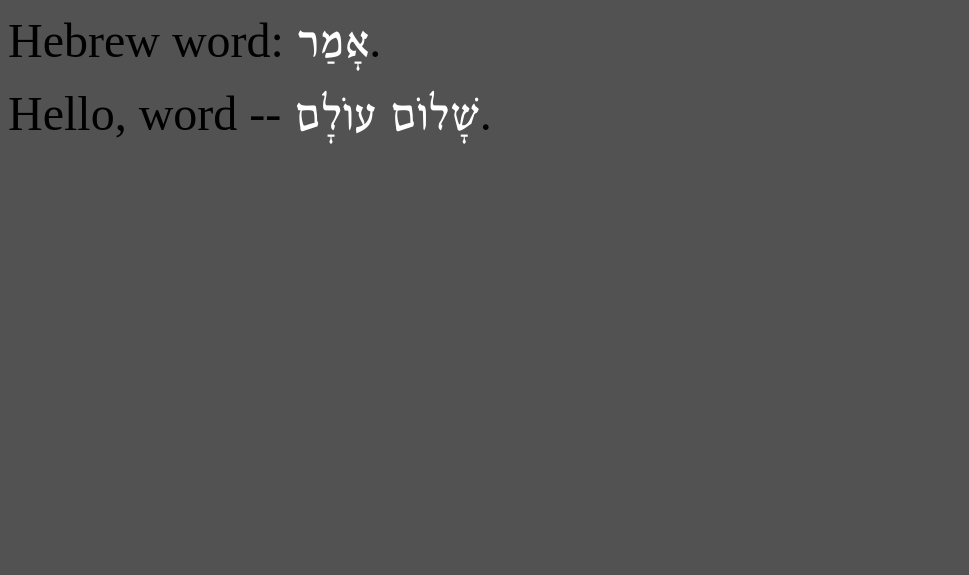
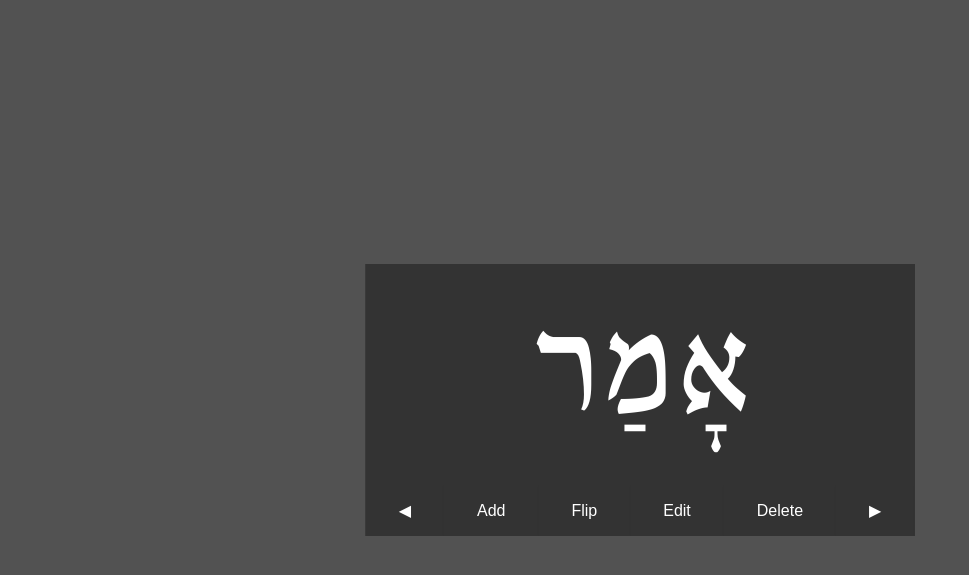
Before and after one commit to dmely/limud, a Flask app: page /render/ in a window 1280 px wide. Shown: the top 575 px of the page, without its empty margins (0-969 px from the left). Run offline with Flask 2, Linux system fonts and the light colour scheme.

Commit message:
Refactor.

```diff
--- a/limud/__init__.py
+++ b/limud/__init__.py
@@ -1 +1,18 @@
-from .app import create_app
+from flask import Flask
+from .routes import flashcard
+from .routes import welcome
+
+
+def create_app():
+    app = Flask(
+        __name__,
+        static_url_path="",
+        static_folder="static",
+        template_folder="templates",
+        instance_relative_config=False)
+
+    app.config.from_object("config.Config")
+    app.register_blueprint(flashcard)
+    app.register_blueprint(welcome)
+
+    return app
--- a/limud/app.py
+++ /dev/null
@@ -1,54 +0,0 @@
-import os
-import pathlib
-
-from flask import Flask
-from flask import render_template
-
-from limud.words import Word
-
-# Where all the vocabulary is stored using SQLite
-DB_PATH = pathlib.Path(__file__).parent / "vocabulary.sqlite"
-
-# Application templates
-TEMPLATE_ROOT = pathlib.Path(__file__).parent / "templates"
-FLASHCARD_HTML = TEMPLATE_ROOT / "flashcard.html"
-
-
-def create_app(test_config=None):
-    app = Flask(
-        __name__,
-        instance_relative_config=True,
-        static_url_path="",
-        static_folder="static",
-        template_folder="templates")
-
-    app.config.from_mapping(
-        SECRET_KEY="dev",
-        DATABASE=DB_PATH)
-
-    if test_config is None:
-        app.config.from_pyfile("config.py", silent=True)
-    else:
-        app.config.from_mapping(test_config)
-
-    # Ensure the instance folder exists
-    try:
-        os.makedirs(app.instance_path)
-    except OSError:
-        pass
-
-    # A simple page that says hello
-    @app.route("/")
-    def root():
-        return render_template("flashcard.html")
-
-    @app.route("/render/")
-    @app.route("/render/<word>")
-    def render(word=None):
-        if word is None:
-            text = b'\xd7\x90\xd6\xb8\xd7\x9e\xd6\xb7\xd7\xa8'
-            word = text.decode("utf-8")
-        return render_template("flashcard.html", word=word)
-        # Word(text=text, description="word").render()
-
-    return app
--- /dev/null
+++ b/limud/routes.py
@@ -0,0 +1,31 @@
+from flask import current_app as app
+from flask import render_template
+from flask import Blueprint
+
+from limud.words import Word
+
+
+welcome = Blueprint(
+    "welcome", __name__,
+    template_folder="templates",
+    static_folder="static"
+)
+
+flashcard = Blueprint(
+    "flashcard", __name__,
+    template_folder="templates",
+    static_folder="static"
+)
+
+@welcome.route("/")
+def root():
+    return render_template("welcome.html")
+
+@flashcard.route("/render/")
+@flashcard.route("/render/<word>")
+def render(word=None, obverse=True):
+    if word is None:
+        text = b'\xd7\x90\xd6\xb8\xd7\x9e\xd6\xb7\xd7\xa8'
+        word = text.decode("utf-8")
+
+    return render_template("flashcard.html", word=word, obverse=obverse)
--- a/limud/static/style.css
+++ b/limud/static/style.css
@@ -1,15 +1,46 @@
 @font-face {
-	font-family: 'Keter YG';
+    font-family: 'Keter YG';
 	src: url('KeterYG-Medium.ttf') format('truetype'),
 }
 
 :lang(he) {
-    direction: rtl;
-    font-family:'Keter YG', serif;
+    font-family: 'Keter YG';
+	direction: rtl;
+    text-align: right;
     color: white;
 }
 
+.centered {
+    position: fixed;
+    top: 50%;
+    left: 50%;
+    transform: translate(-50%, -50%);
+}
+
+.flashcard-word {
+    font-family: 'Keter YG';
+    font-size: 900%;
+	direction: rtl;
+    text-align: right;
+    color: white;
+}
+
+.flashcard-button {
+    background-color: #333333;
+    border: none;
+    color: white;
+    padding: 15px 32px;
+    text-align: center;
+    text-decoration: none;
+    display: inline-block;
+    font-size: 16px;
+}
+
+table, th, tr, td {
+    background-color: #333333;
+    border: none;
+}
+
 body {
-    font-size: 300%;
     background-color: rgb(82, 82, 82);
 }
--- a/limud/templates/flashcard.html
+++ b/limud/templates/flashcard.html
@@ -3,11 +3,48 @@
 <head>
     <meta charset="UTF-8">
     <link rel="stylesheet" type="text/css" href="{{ url_for('static', filename='style.css') }}" />
+    <link rel="shortcut icon" href="{{ url_for('static', filename='favicon.ico') }}" />
     <title>Biblical Hebrew flashcards</title>
 </head>
 <body>
-    Hebrew word: <span xml:lang="he" lang="he">{{ word }}</span>.
-    <br />
-    Hello, word -- <span xml:lang="he" lang="he">שָׁלוֺם עוֺלָם</span>.
+<div class="centered">
+<table style="border-collapse: collapse; width: 100%;" border="1">
+    <tbody>
+    <tr>
+    <td style="width: 90%; text-align: center;">
+    {% if obverse %}
+    <span xml:lang="he" lang="he" class="flashcard-word">{{ word }}</span>
+    {% else %}
+    <span xml:lang="he" lang="he">{{ word }}</span>
+    {% endif %}
+    </td>
+    </tr>
+    </tbody>
+</table>
+<table style="border-collapse: collapse; width: 100%;" border="1">
+    <tbody>
+    <tr>
+    <td style="text-align: center;">
+        <button class="flashcard-button">&#9664;</button>
+    </td>
+    <td style="text-align: center;">
+        <button class="flashcard-button">Add</button>
+    </td>
+    <td style="text-align: center;">
+        <button class="flashcard-button">Flip</button>
+    </td>
+    <td style="text-align: center;">
+        <button class="flashcard-button">Edit</button>
+    </td>
+    <td style="text-align: center;">
+        <button class="flashcard-button">Delete</button>
+    </td>
+    <td style="text-align: center;">
+        <button class="flashcard-button">&#9654;</button>
+    </td>
+    </tr>
+    </tbody>
+</table>
+</div>
 </body>
 </html>
--- a/limud/words.py
+++ b/limud/words.py
@@ -2,8 +2,6 @@ import enum
 import logging
 from typing import Optional
 from typing import Union
-
-from .render import render_hebrew_text
 
 LOG = logging.getLogger(__name__)
 QAMATS_HE_BYTES = b'\xd6\xb8\xd7\x94'
@@ -38,9 +36,6 @@ class Word:
 
         if from_chapter == -1:
             LOG.warn("Input word %s does not have a source chapter!", text)
-
-    def render(self):
-        return render_hebrew_text(self.text)
 
 
 class Adjective(Word):
```
Also changed, not shown: config.py (added, +12 -0 lines), limud/render.py (deleted, +0 -38 lines), limud/templates/welcome.html (added, +12 -0 lines), test_app.py (deleted, +0 -18 lines), limud/static/favicon.ico (added), 1 other file.
